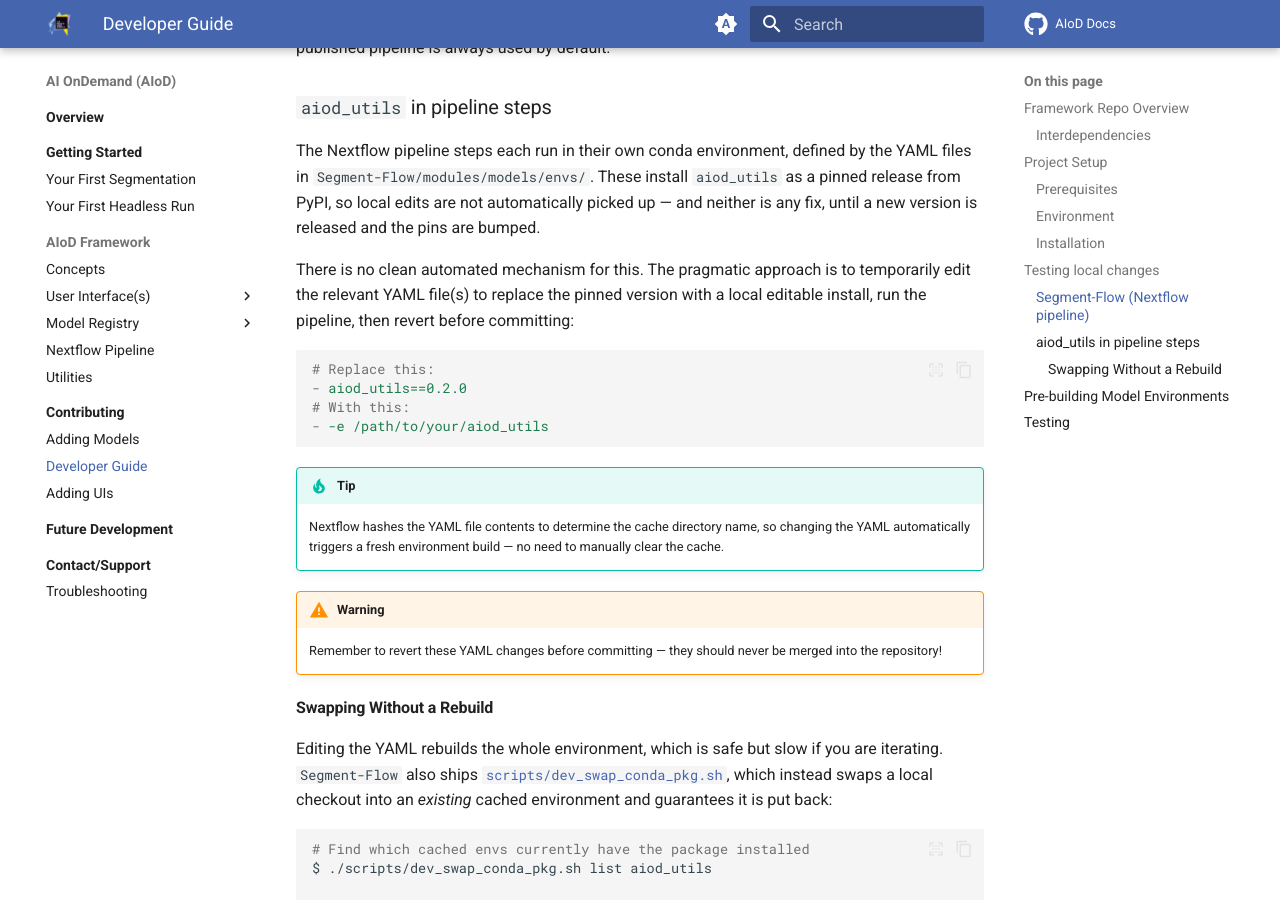
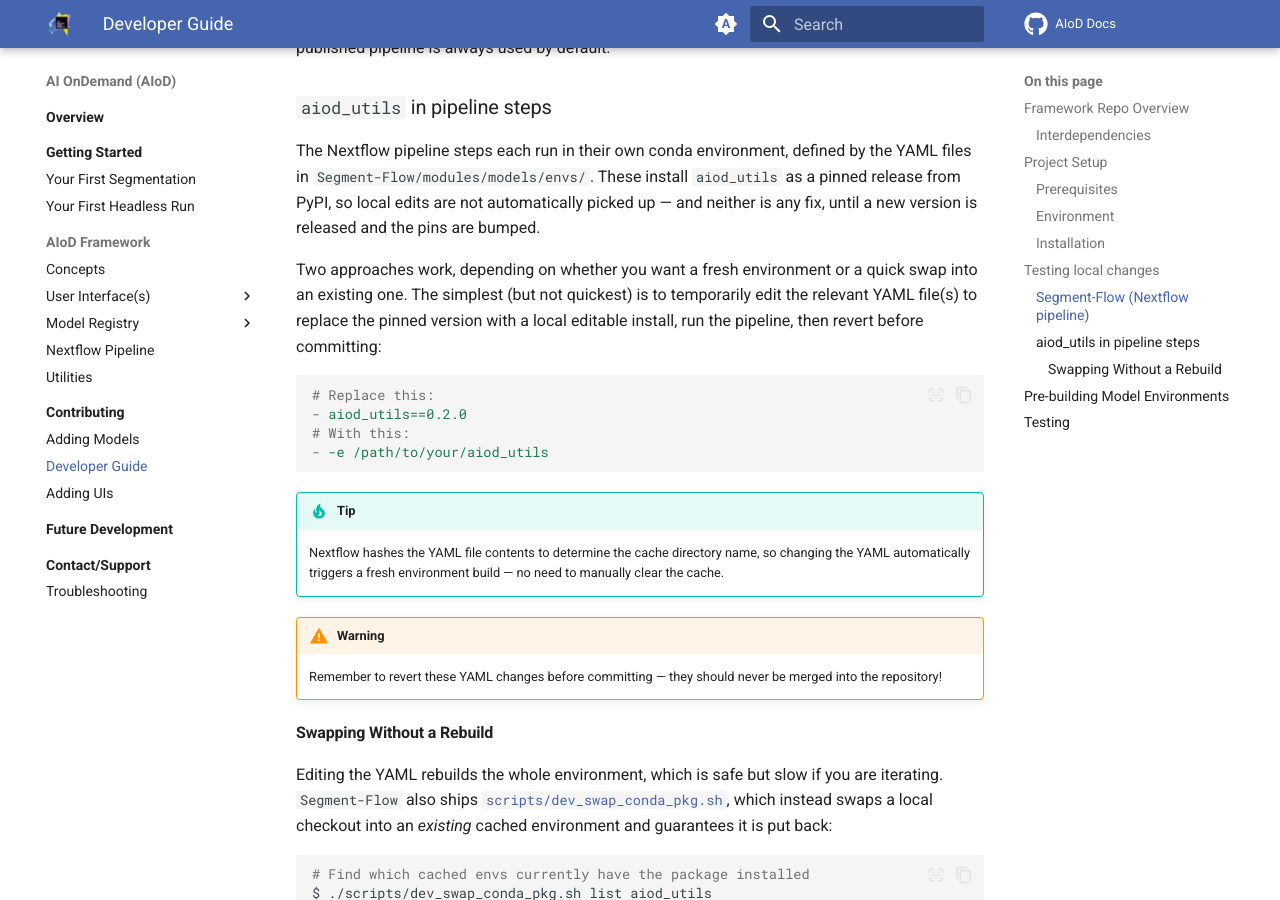
Before and after one commit to FrancisCrickInstitute/aiod_docs, an MkDocs documentation site: the page built from docs/sections/contributing/developing.md, in a window 1280 px wide and 900 px high, scrolled down 2984 px. Built offline with MkDocs 1.6.1 and Material for MkDocs 9.7.7, drawn with Linux system fonts in a browser that asks for light colours; comment, search, counter and statistics services are not loaded.

Commit message:
Clarify dev note for aiod_utils

````diff
--- a/docs/sections/contributing/developing.md
+++ b/docs/sections/contributing/developing.md
@@ -117,7 +117,7 @@ Note that `AIOD_NXF_REPO` does not persist — it applies only to the current sh
 
 The Nextflow pipeline steps each run in their own conda environment, defined by the YAML files in `Segment-Flow/modules/models/envs/`. These install `aiod_utils` as a pinned release from PyPI, so local edits are not automatically picked up — and neither is any fix, until a new version is released and the pins are bumped.
 
-There is no clean automated mechanism for this. The pragmatic approach is to temporarily edit the relevant YAML file(s) to replace the pinned version with a local editable install, run the pipeline, then revert before committing:
+Two approaches work, depending on whether you want a fresh environment or a quick swap into an existing one. The simplest (but not quickest) is to temporarily edit the relevant YAML file(s) to replace the pinned version with a local editable install, run the pipeline, then revert before committing:
 
 ```yaml
 # Replace this:
````
